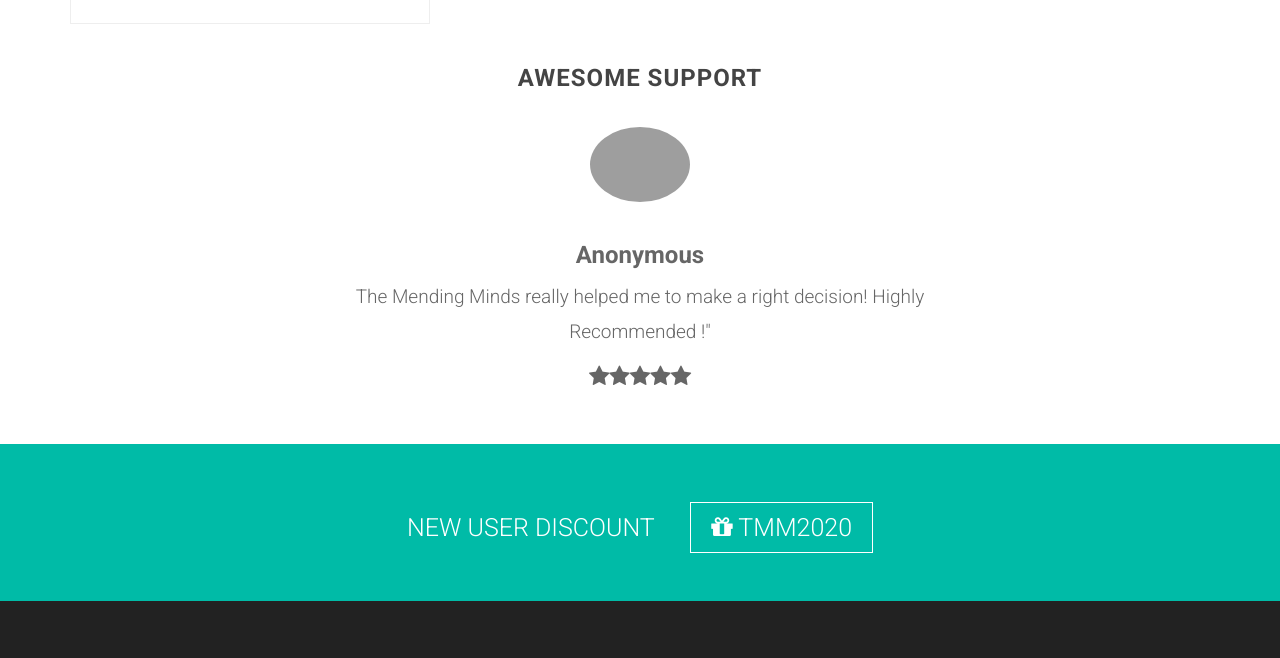
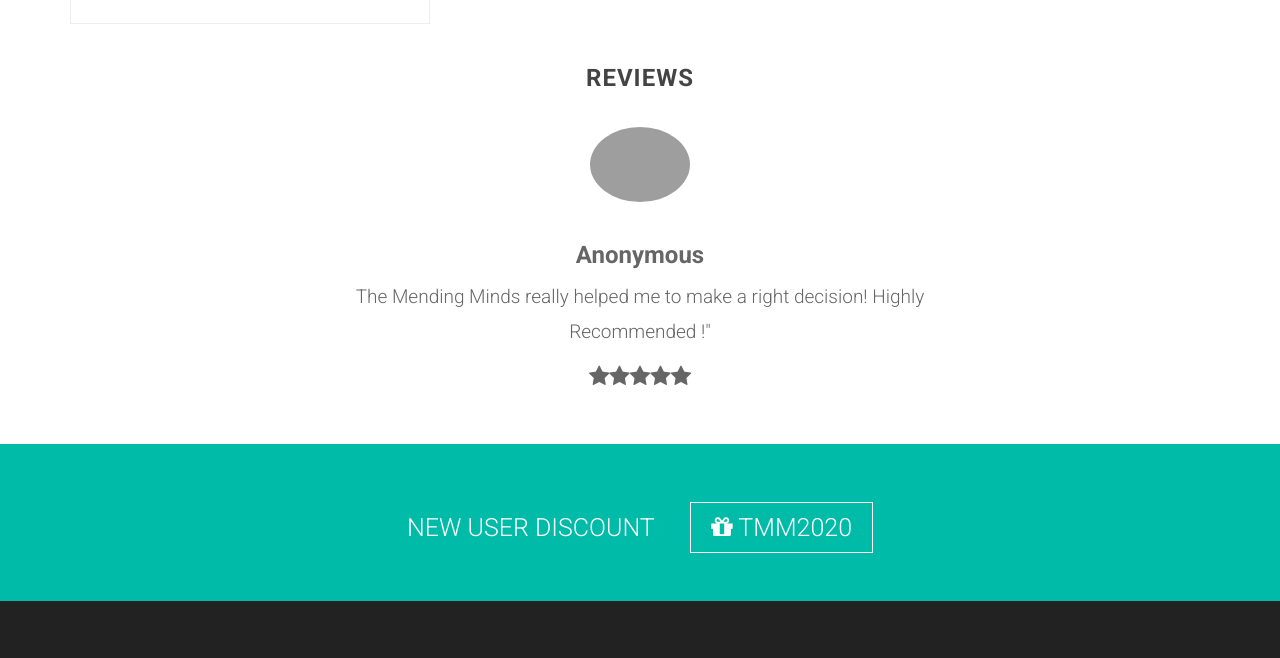
Before and after one commit to apurvabhardwaj14/themendingminds, a plain HTML site: page index.html in a window 1280 px wide. Shown: the part 1770-2428 px from the top of the page. Drawn offline with Linux system fonts and the light colour scheme; grey boxes are pictures that could not be loaded.

Commit message:
changenew

```diff
--- a/index.html
+++ b/index.html
@@ -267,7 +267,7 @@
 		<div class="col-md-10 col-md-offset-1">
 			<div class="slide-text">
 				<div>
-					<h2><span class="uppercase">Awesome Support</span></h2>
+					<h2><span class="uppercase">Reviews</span></h2>
 					<img src="http://wowthemes.net/demo/salique/salique-boxed/images/temp/avatar2.png" alt="Awesome Support">
 					<h3>Anonymous</h3>
 					<p>
```
